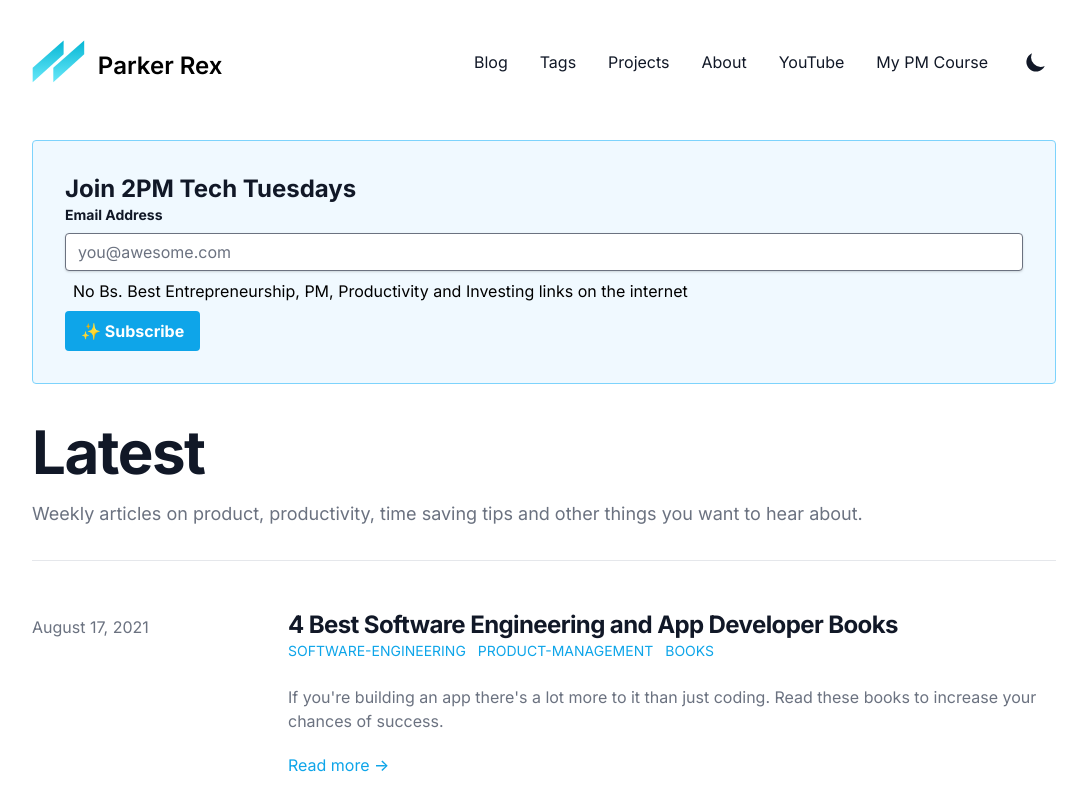
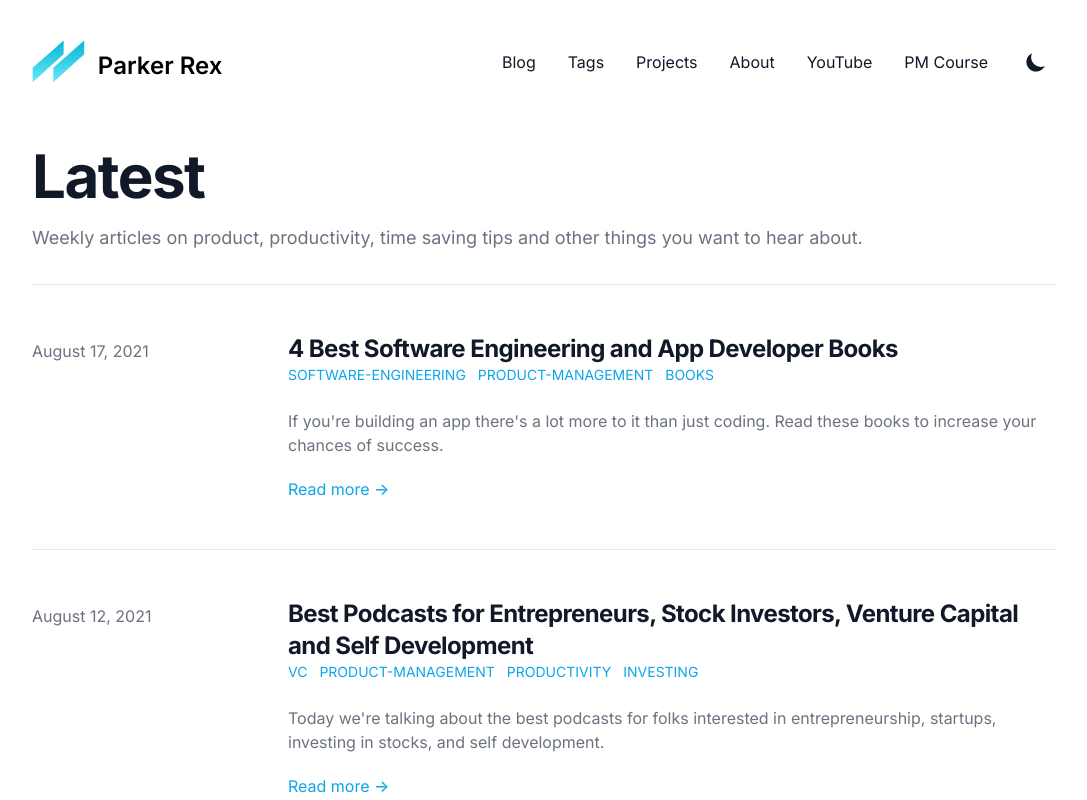
Before and after one commit to ParkerRex/product-blog, a Next.js app: page / in a window 1280 px wide. Shown: the top 800 px of the page, without its empty margins (96-1183 px from the left). Built offline with nearby package versions, Linux system fonts and the light colour scheme; what @tailwindcss/typography would draw is missing.

Commit message:
removed mailchimp

```diff
--- a/data/headerNavLinks.js
+++ b/data/headerNavLinks.js
@@ -4,7 +4,7 @@
   { href: '/projects', title: 'Projects' },
   { href: '/about', title: 'About' },
   { href: 'https://www.youtube.com/channel/UCcuaQecz84wTuxKzr1Yxi4Q', title: 'YouTube' },
-  { href: 'https://pmbeginners.teachable.com/purchase?product_id=3273132', title: 'My PM Course' },
+  { href: 'https://pmbeginners.teachable.com/purchase?product_id=3273132', title: 'PM Course' },
 ]
 
 export default headerNavLinks
--- a/pages/index.js
+++ b/pages/index.js
@@ -22,7 +22,7 @@
         description={siteMetadata.description}
         url={siteMetadata.siteUrl}
       />
-      <Subscribe />
+
       <div className="divide-y divide-gray-200 dark:divide-gray-700">
         <div className="pt-6 pb-8 space-y-2 md:space-y-5">
           <h1 className="text-3xl font-extrabold leading-9 tracking-tight text-gray-900 dark:text-gray-100 sm:text-4xl sm:leading-10 md:text-6xl md:leading-14">
```
